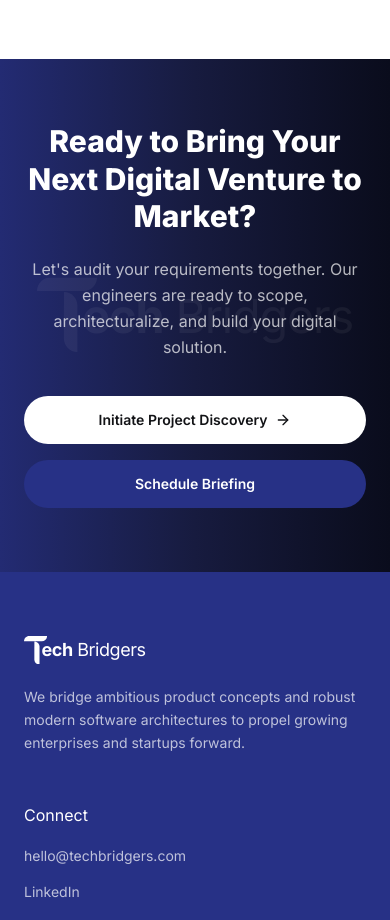
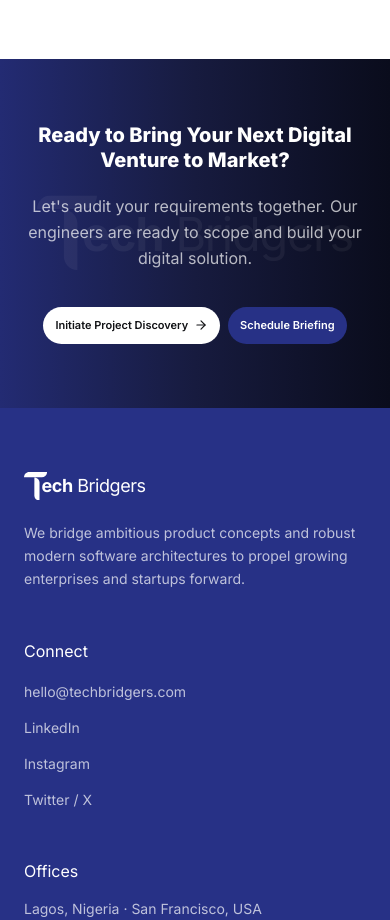
Before and after one commit to Tech-bridgers/Techbrigers_web, a Next.js app: page / in a window 390 px wide. Shown: the part 7920-8840 px from the top of the page. Built offline with nearby package versions, Linux system fonts and the light colour scheme.

Commit message:
feat: enhance CTA section layout and text for improved readability

```diff
--- a/src/components/sections/cta.tsx
+++ b/src/components/sections/cta.tsx
@@ -16,25 +16,28 @@ export function CTA() {
       </div>
 
       <Container className="relative text-center">
-        <h2 className="mx-auto max-w-3xl text-3xl font-extrabold leading-tight text-white sm:text-4xl md:text-[44px]">
-          Ready to Bring Your Next Digital Venture to Market?
+        <h2 className="mx-auto max-w-3xl text-[20px] font-extrabold leading-tight text-white sm:text-4xl md:text-[44px]">
+          Ready to Bring Your Next Digital
+          <br /> Venture to Market?
         </h2>
         <p className="mx-auto mt-5 max-w-xl text-base leading-relaxed text-white/70 sm:text-lg">
           Let&apos;s audit your requirements together. Our engineers are
-          ready to scope, architecturalize, and build your digital solution.
+          ready to scope
+          <span className="hidden sm:inline">, architecturalize,</span> and
+          build your digital solution.
         </p>
 
-        <div className="mt-9 flex flex-col items-center justify-center gap-4 sm:flex-row">
+        <div className="mt-9 flex flex-row items-center justify-center gap-2 sm:gap-4">
           <a
             href="mailto:hello@techbridgers.com"
-            className="inline-flex w-full items-center justify-center gap-2 rounded-full bg-white px-6 py-3.5 text-sm font-semibold text-ink transition-colors hover:bg-white/90 sm:w-auto"
+            className="inline-flex items-center justify-center gap-1.5 whitespace-nowrap rounded-full bg-white px-3 py-2.5 text-[11px] font-semibold text-ink transition-colors hover:bg-white/90 sm:gap-2 sm:px-6 sm:py-3.5 sm:text-sm"
           >
             Initiate Project Discovery
-            <ArrowRight className="h-4 w-4" />
+            <ArrowRight className="h-3.5 w-3.5 sm:h-4 sm:w-4" />
           </a>
           <a
             href="mailto:hello@techbridgers.com"
-            className="inline-flex w-full items-center justify-center rounded-full bg-navy px-6 py-3.5 text-sm font-semibold text-white transition-colors hover:bg-navy-dark sm:w-auto"
+            className="inline-flex items-center justify-center whitespace-nowrap rounded-full bg-navy px-3 py-2.5 text-[11px] font-semibold text-white transition-colors hover:bg-navy-dark sm:px-6 sm:py-3.5 sm:text-sm"
           >
             Schedule Briefing
           </a>
```
